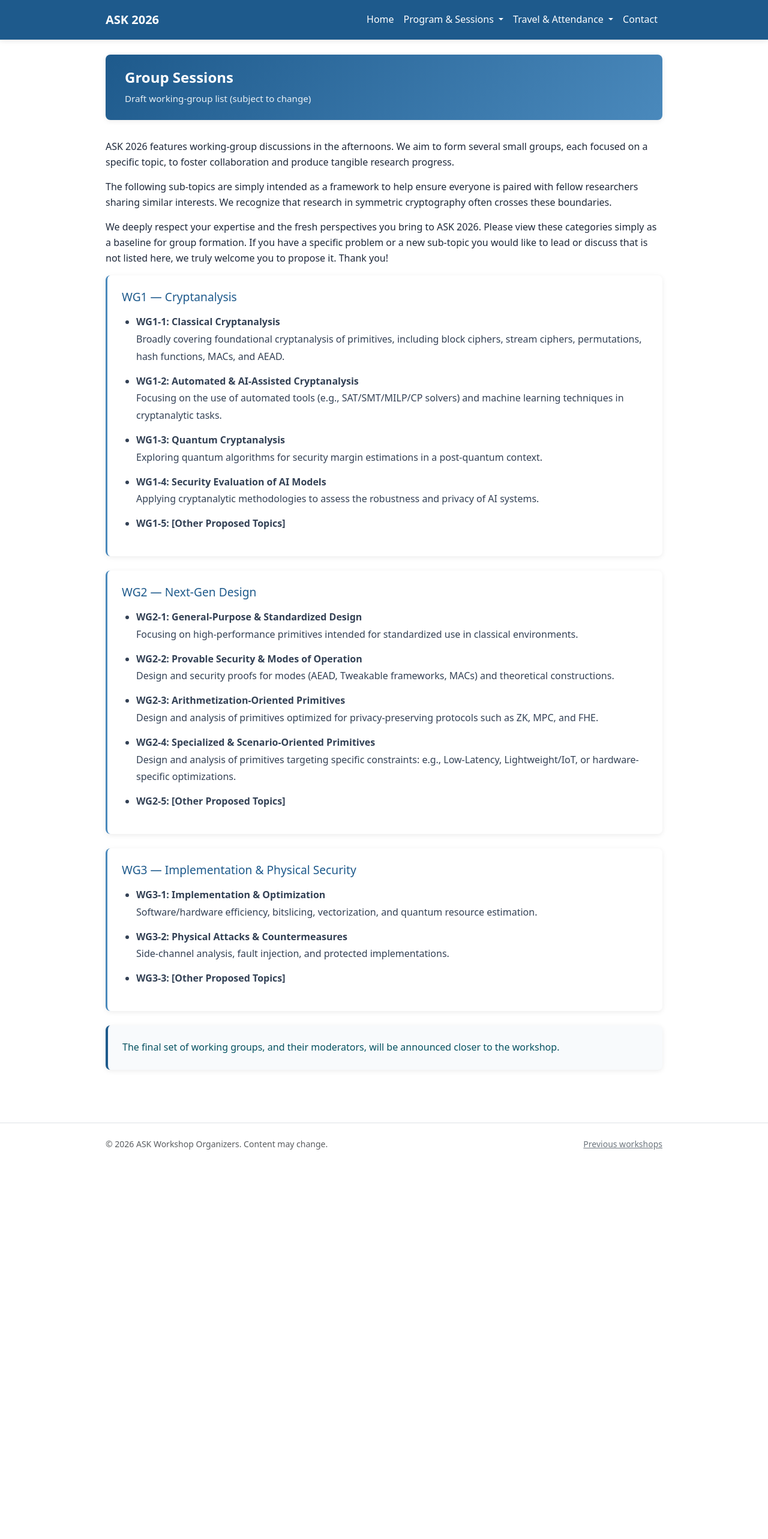
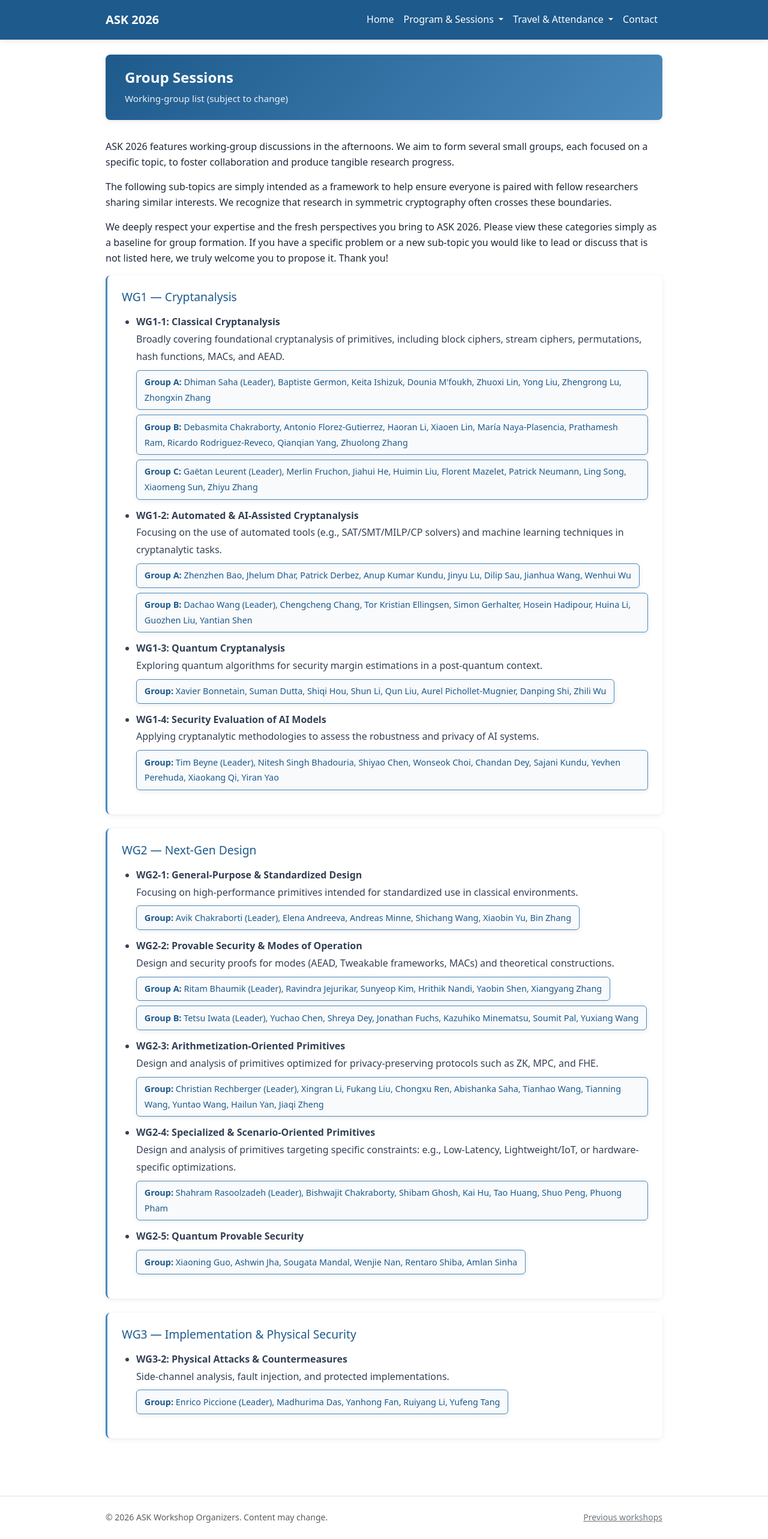
Before and after one commit to ask2026/ask2026.github.io, a Jekyll site: the page built from groups.md, in a window 1280 px wide. Shown: the whole page at 60% size. Built offline with Jekyll 4.4.1, drawn with Linux system fonts in a browser that asks for light colours; before the commit the page ends 1942 px from its top, so only the background shows below that.

Commit message:
upload group participant lists

```diff
--- a/assets/css/style.css
+++ b/assets/css/style.css
@@ -577,3 +577,30 @@ body {
   color: var(--primary-color);
   border-bottom: 1px solid var(--primary-color);
 }
+
+/* 人员名单标签样式 - 呼应现有wg-section风格 */
+.wg-participants {
+  display: inline-block;
+  margin-top: 0.5rem;
+  padding: 0.4rem 0.8rem;
+  background-color: var(--light-color);
+  border: 1px solid var(--secondary-color);
+  border-radius: 6px;
+  font-size: 0.9rem;
+  color: var(--primary-color);
+  box-shadow: var(--shadow-sm);
+}
+
+.wg-participants strong {
+  color: var(--primary-color);
+  font-weight: 600;
+}
+
+/* 移动端适配 */
+@media (max-width: 768px) {
+  .wg-participants {
+    padding: 0.3rem 0.6rem;
+    font-size: 0.85rem;
+    display: block; /* 移动端独占一行，避免挤压 */
+  }
+}
--- a/groups.md
+++ b/groups.md
@@ -1,14 +1,14 @@
 ---
 layout: default
 title: "Group Sessions"
-subtitle: "Draft working-group list (subject to change)"
+subtitle: "Working-group list"
 permalink: /groups/
 ---
 
 <!-- 轻量化页面头部 -->
 <div class="page-header">
   <h1>Group Sessions</h1>
-  <p>Draft working-group list (subject to change)</p>
+  <p>Working-group list (subject to change)</p>
 </div>
 
 ASK 2026 features working-group discussions in the afternoons. We aim to form several small groups, each focused on a specific topic, to foster collaboration and produce tangible research progress.
@@ -23,17 +23,24 @@ We deeply respect your expertise and the fresh perspectives you bring to ASK 202
   <ul class="content-list">
     <li><strong>WG1-1: Classical Cryptanalysis</strong><br>
       Broadly covering foundational cryptanalysis of primitives, including block ciphers, stream ciphers, permutations, hash functions, MACs, and AEAD.
+      <br/><div class="wg-participants"><strong>Group A:</strong> Dhiman Saha (Leader), Baptiste Germon, Keita Ishizuk, Dounia M'foukh, Zhuoxi Lin, Yong Liu, Zhengrong Lu, Zhongxin Zhang </div>
+      <br/><div class="wg-participants"><strong>Group B:</strong> Debasmita Chakraborty, Antonio Florez-Gutierrez, Haoran Li, Xiaoen Lin, María Naya-Plasencia, Prathamesh Ram, Ricardo Rodriguez-Reveco, Qianqian Yang, Zhuolong Zhang </div>
+      <br/><div class="wg-participants"><strong>Group C:</strong> Gaëtan Leurent (Leader), Merlin Fruchon, Jiahui He, Huimin Liu, Florent Mazelet, Patrick Neumann, Ling Song, Xiaomeng Sun, Zhiyu Zhang </div>
     </li>
     <li><strong>WG1-2: Automated & AI-Assisted Cryptanalysis</strong><br>
       Focusing on the use of automated tools (e.g., SAT/SMT/MILP/CP solvers) and machine learning techniques in cryptanalytic tasks.
+      <br/><div class="wg-participants"><strong>Group A:</strong> Zhenzhen Bao, Jhelum Dhar, Patrick Derbez, Anup Kumar Kundu, Jinyu Lu, Dilip Sau, Jianhua Wang, Wenhui Wu </div>
+      <br/><div class="wg-participants"><strong>Group B:</strong> Dachao Wang (Leader), Chengcheng Chang, Tor Kristian Ellingsen, Simon Gerhalter, Hosein Hadipour, Huina Li, Guozhen Liu, Yantian Shen </div>
     </li>
     <li><strong>WG1-3: Quantum Cryptanalysis</strong><br>
       Exploring quantum algorithms for security margin estimations in a post-quantum context.
+      <br/><div class="wg-participants"><strong>Group:</strong> Xavier Bonnetain, Suman Dutta, Shiqi Hou, Shun Li, Qun Liu, Aurel Pichollet-Mugnier, Danping Shi, Zhili Wu </div>
     </li>
     <li><strong>WG1-4: Security Evaluation of AI Models</strong><br>
       Applying cryptanalytic methodologies to assess the robustness and privacy of AI systems.
+      <br/><div class="wg-participants"><strong>Group:</strong> Tim Beyne (Leader), Nitesh Singh Bhadouria, Shiyao Chen, Wonseok Choi, Chandan Dey, Sajani Kundu, Yevhen Perehuda, Xiaokang Qi, Yiran Yao </div>
     </li>
-    <li><strong>WG1-5: [Other Proposed Topics]</strong></li>
+    <!-- <li><strong>WG1-5: [Other Proposed Topics]</strong></li> -->
   </ul>
 </div>
 
@@ -42,33 +49,41 @@ We deeply respect your expertise and the fresh perspectives you bring to ASK 202
   <ul class="content-list">
     <li><strong>WG2-1: General-Purpose & Standardized Design</strong><br>
       Focusing on high-performance primitives intended for standardized use in classical environments.
+      <br/><div class="wg-participants"><strong>Group:</strong> Avik Chakraborti (Leader), Elena Andreeva, Andreas Minne, Shichang Wang, Xiaobin Yu, Bin Zhang </div>
     </li>
     <li><strong>WG2-2: Provable Security & Modes of Operation</strong><br>
       Design and security proofs for modes (AEAD, Tweakable frameworks, MACs) and theoretical constructions.
+      <br/><div class="wg-participants"><strong>Group A:</strong> Ritam Bhaumik (Leader), Ravindra Jejurikar, Sunyeop Kim, Hrithik Nandi, Yaobin Shen, Xiangyang Zhang </div>
+      <br/><div class="wg-participants"><strong>Group B:</strong> Tetsu Iwata (Leader), Yuchao Chen, Shreya Dey, Jonathan Fuchs, Kazuhiko Minematsu, Soumit Pal, Yuxiang Wang </div>
     </li>
     <li><strong>WG2-3: Arithmetization-Oriented Primitives</strong><br>
       Design and analysis of primitives optimized for privacy-preserving protocols such as ZK, MPC, and FHE.
+      <br/><div class="wg-participants"><strong>Group:</strong> Christian Rechberger (Leader), Xingran Li, Fukang Liu, Chongxu Ren, Abishanka Saha, Tianhao Wang, Tianning Wang, Yuntao Wang, Hailun Yan, Jiaqi Zheng </div>
     </li>
     <li><strong>WG2-4: Specialized & Scenario-Oriented Primitives</strong><br>
       Design and analysis of primitives targeting specific constraints: e.g., Low-Latency, Lightweight/IoT, or hardware-specific optimizations.
+      <br/><div class="wg-participants"><strong>Group:</strong> Shahram Rasoolzadeh (Leader), Bishwajit Chakraborty, Shibam Ghosh, Kai Hu, Tao Huang, Shuo Peng, Phuong Pham </div>
     </li>
-    <li><strong>WG2-5: [Other Proposed Topics]</strong></li>
+    <li><strong>WG2-5: Quantum Provable Security</strong>
+      <br/><div class="wg-participants"><strong>Group:</strong> Xiaoning Guo, Ashwin Jha, Sougata Mandal, Wenjie Nan, Rentaro Shiba, Amlan Sinha </div>
+    </li>
   </ul>
 </div>
 
 <div class="wg-section">
   <h3>WG3 — Implementation & Physical Security</h3>
   <ul class="content-list">
-    <li><strong>WG3-1: Implementation & Optimization</strong><br>
+    <!-- <li><strong>WG3-1: Implementation & Optimization</strong><br>
       Software/hardware efficiency, bitslicing, vectorization, and quantum resource estimation.
-    </li>
+    </li> -->
     <li><strong>WG3-2: Physical Attacks & Countermeasures</strong><br>
       Side-channel analysis, fault injection, and protected implementations.
+      <br/><div class="wg-participants"><strong>Group:</strong> Enrico Piccione (Leader), Madhurima Das, Yanhong Fan, Ruiyang Li, Yufeng Tang </div>
     </li>
-    <li><strong>WG3-3: [Other Proposed Topics]</strong></li>
+    <!-- <li><strong>WG3-3: [Other Proposed Topics]</strong></li> -->
   </ul>
 </div>
 
-<div class="alert alert-info mt-4" role="alert">
+<!-- <div class="alert alert-info mt-4" role="alert">
   The final set of working groups, and their moderators, will be announced closer to the workshop.
-</div>
+</div> -->
```
